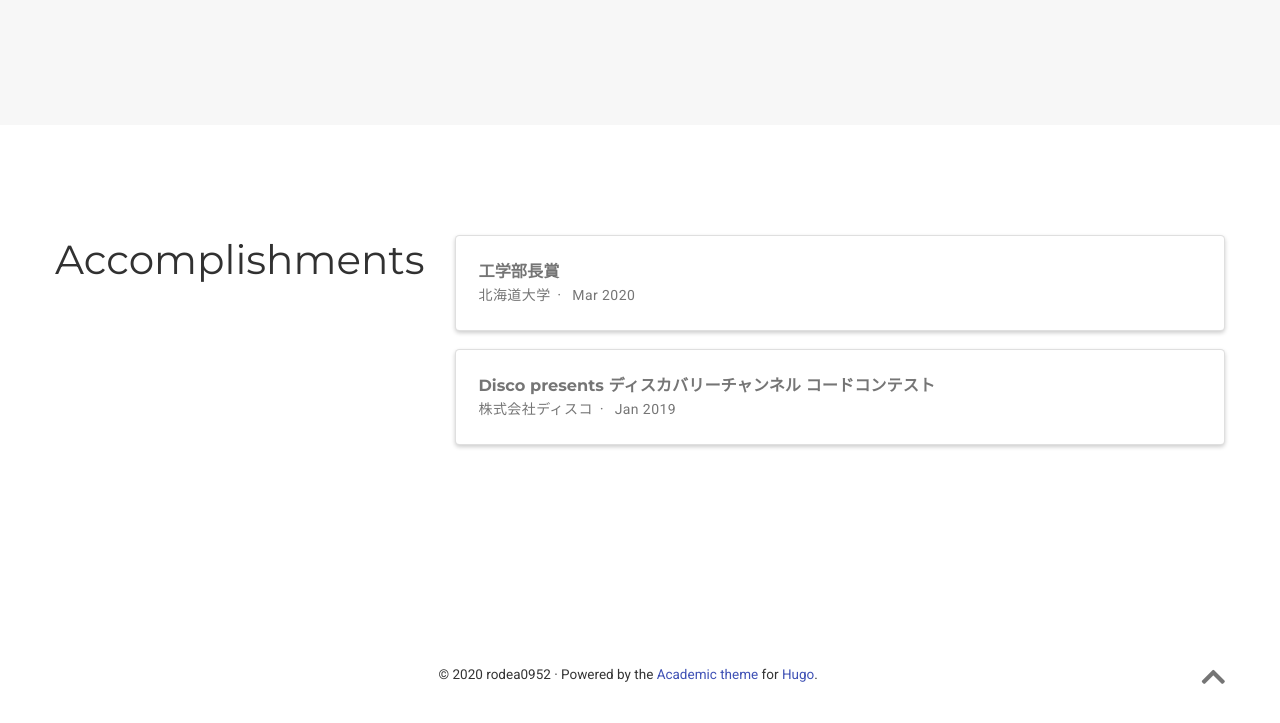
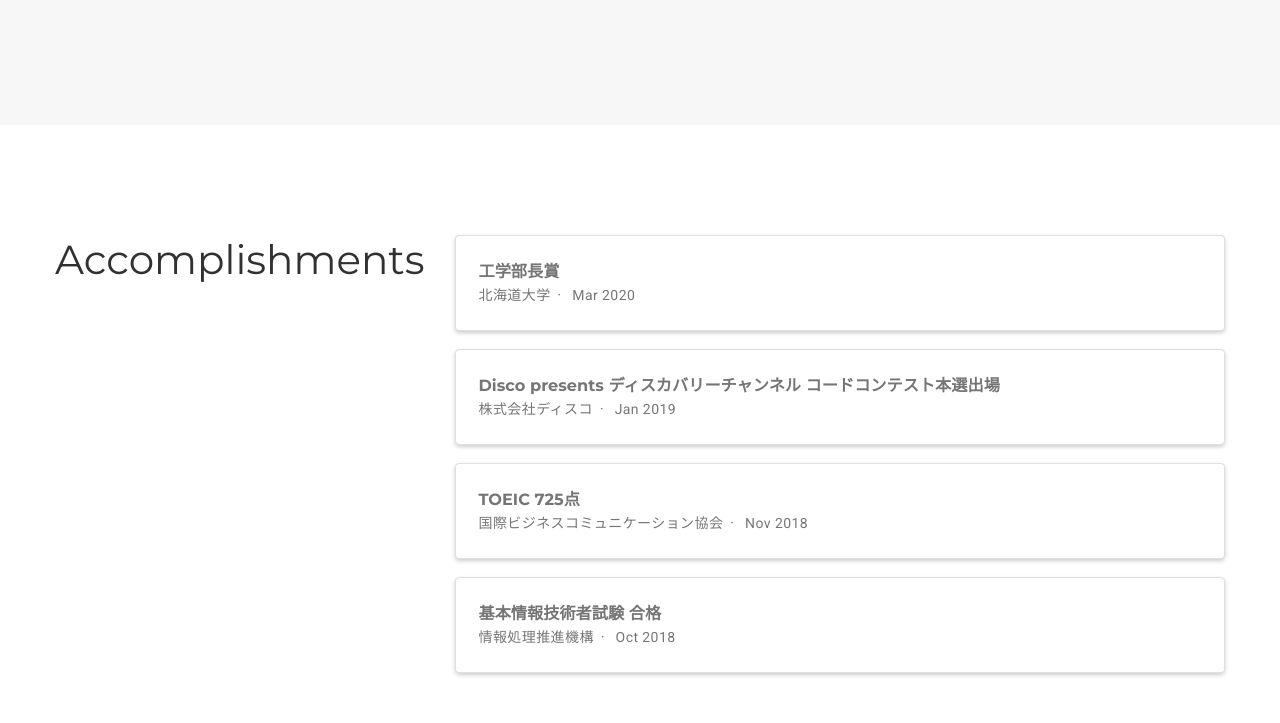
Before and after one commit to rodea0952/rodea0952.github.io, a plain HTML site: page index.html in a window 1280 px wide. Shown: the part 1227-1950 px from the top of the page. Drawn offline with nearby package versions, Linux system fonts and the light colour scheme; some packages are replaced by stand-ins of ours; some icons are missing.

Commit message:
little edit

```diff
--- a/index.html
+++ b/index.html
@@ -648,6 +648,8 @@
 
           <li>Machine Learning</li>
 
+          <li>Molecular Phylogenetics</li>
+
           <li>Drug Discovery</li>
 
         </ul>
@@ -860,9 +862,35 @@
       </div>
 
       <div class="card experience course">
-        <div class="card-body"><h4 class="card-title exp-title text-muted my-0">Disco presents ディスカバリーチャンネル コードコンテスト</h4><div class="card-subtitle my-0 article-metadata">株式会社ディスコ<span class="middot-divider"></span>
+        <div class="card-body"><h4 class="card-title exp-title text-muted my-0">Disco presents ディスカバリーチャンネル コードコンテスト本選出場</h4><div class="card-subtitle my-0 article-metadata">株式会社ディスコ<span class="middot-divider"></span>
 
             Jan 2019
+
+          </div>
+
+
+
+
+        </div>
+      </div>
+
+      <div class="card experience course">
+        <div class="card-body"><h4 class="card-title exp-title text-muted my-0">TOEIC 725点</h4><div class="card-subtitle my-0 article-metadata">国際ビジネスコミュニケーション協会<span class="middot-divider"></span>
+
+            Nov 2018
+
+          </div>
+
+
+
+
+        </div>
+      </div>
+
+      <div class="card experience course">
+        <div class="card-body"><h4 class="card-title exp-title text-muted my-0">基本情報技術者試験 合格</h4><div class="card-subtitle my-0 article-metadata">情報処理推進機構<span class="middot-divider"></span>
+
+            Oct 2018
 
           </div>
 
```
Also changed, not shown: authors/admin/index.html (+2 -0 lines).
